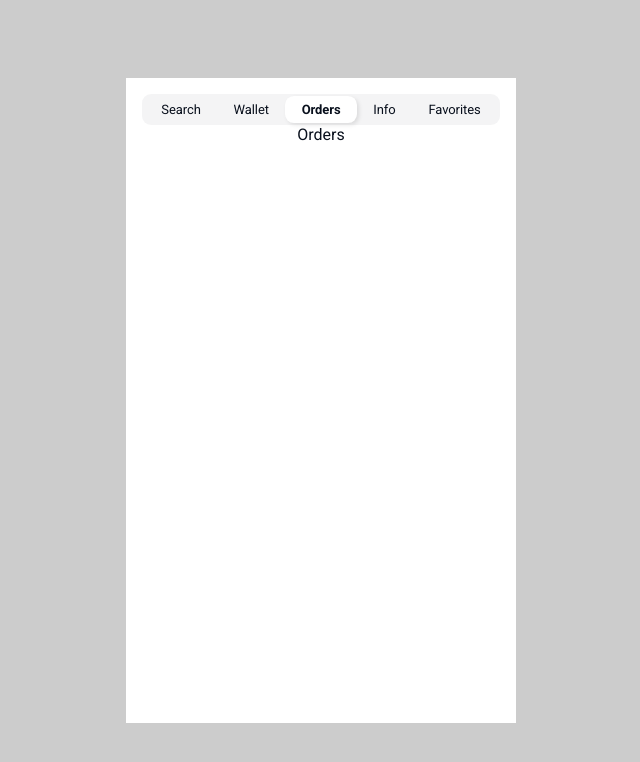
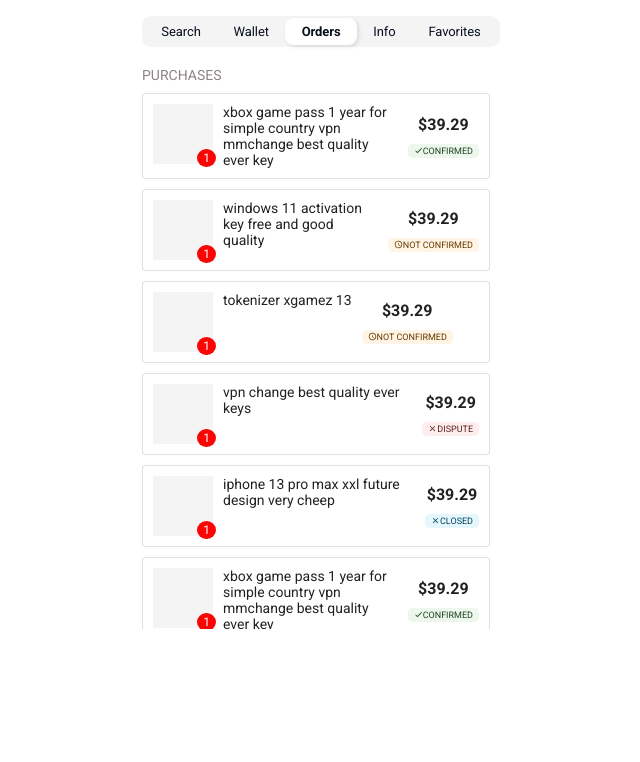
Before and after one commit to mihhha985/telegram-shop, a Next.js app: page /orders in a window 1280 px wide. Shown: the top 762 px of the page, without its empty margins (319-959 px from the left). Built offline with nearby package versions, Linux system fonts and the light colour scheme.

Commit message:
add order pages

```diff
--- a/app/globals.css
+++ b/app/globals.css
@@ -17,12 +17,12 @@
 }
 
 body{
-	background-color: #ccc;
+	background-color: #fff;
 	display: flex;
 	align-items: center;
 	justify-content: center;
-	width: 100vw;
-	height: 100vh;
+	min-width: 390px;
+	min-height: 645px;
 }
 
 .layout{
--- /dev/null
+++ b/app/orders/page.module.scss
@@ -0,0 +1,31 @@
+.orderContainer::-webkit-scrollbar {
+  width: 10px;
+}
+
+.orderContainer::-webkit-scrollbar-track {
+	border-radius: 8px;
+  -webkit-box-shadow: 5px 5px 5px -5px rgba(34, 60, 80, 0.4) inset;
+  background-color: #fcfcfc;
+}
+
+.orderContainer::-webkit-scrollbar-thumb {
+  background-color: rgba(116, 116, 128, 0.2);
+	border-radius: 8px;
+}
+
+.orderContainer{
+	width: 100%;
+	height: 600px;
+	overflow-y: scroll;
+	margin-top: 20px;
+	row-gap: 10px;
+	padding-right: 10px;
+	font-size: 14px;
+
+	h3 {
+    font-size: 14px;
+    font-weight: 400;
+    color: var(--second-text-color);
+    text-transform: uppercase;
+	}
+}
--- a/app/orders/page.tsx
+++ b/app/orders/page.tsx
@@ -1,6 +1,34 @@
+import styles from './page.module.scss';
+import OrderItem from '@/component/orderItem/OrderItem';
+
+export enum typeOrderStatus {
+	"Confirmed" = "Confirmed",
+	"Not confirmed" = "Not Confirmed",
+	"Dispute" = "Dispute",
+	"Closed" = "Closed"
+};
+
 function Page() {
+
 	return (
-		<div>Orders</div>
+		<div className={styles.orderContainer}>
+			<h3>PURCHASES</h3>
+			<OrderItem status={typeOrderStatus.Confirmed} text="xbox game pass 1 year for simple country vpn  mmchange best quality ever key" />
+			<OrderItem status={typeOrderStatus['Not confirmed']} text="windows 11 activation key free and good quality" />
+			<OrderItem status={typeOrderStatus['Not confirmed']} text="tokenizer xgamez 13" />
+			<OrderItem status={typeOrderStatus.Dispute} text="vpn change best quality ever keys" />
+			<OrderItem status={typeOrderStatus.Closed} text="iphone 13 pro max xxl future design very cheep" />
+			<OrderItem status={typeOrderStatus.Confirmed} text="xbox game pass 1 year for simple country vpn  mmchange best quality ever key" />
+			<OrderItem status={typeOrderStatus['Not confirmed']} text="windows 11 activation key free and good quality" />
+			<OrderItem status={typeOrderStatus['Not confirmed']} text="tokenizer xgamez 13" />
+			<OrderItem status={typeOrderStatus.Dispute} text="vpn change best quality ever keys" />
+			<OrderItem status={typeOrderStatus.Closed} text="iphone 13 pro max xxl future design very cheep" />
+			<OrderItem status={typeOrderStatus.Confirmed} text="xbox game pass 1 year for simple country vpn  mmchange best quality ever key" />
+			<OrderItem status={typeOrderStatus['Not confirmed']} text="windows 11 activation key free and good quality" />
+			<OrderItem status={typeOrderStatus['Not confirmed']} text="tokenizer xgamez 13" />
+			<OrderItem status={typeOrderStatus.Dispute} text="vpn change best quality ever keys" />
+			<OrderItem status={typeOrderStatus.Closed} text="iphone 13 pro max xxl future design very cheep" />
+		</div>
 	);
 }
 
--- /dev/null
+++ b/component/orderItem/OrderItem.module.css
@@ -0,0 +1,24 @@
+.orderStatus{
+	display: flex;
+	align-items:center;
+  padding: 2px 6px;
+	border-radius:5px;
+	font-size:9px;
+}
+
+.orderConfirmed{
+	background-color: rgb(237, 247, 237);
+  color: rgb(30, 70, 32);
+}
+.orderNotConfirmed{
+	background-color: rgb(255, 244, 229);
+	color: rgb(102, 60, 0);
+}
+.orderDispute{
+	color: rgb(95, 33, 32);
+	background-color: rgb(253, 237, 237);
+}
+.orderClosed{
+	color: rgb(1, 67, 97);
+	background-color: rgb(229, 246, 253);
+}
--- /dev/null
+++ b/component/orderItem/OrderItem.tsx
@@ -0,0 +1,52 @@
+import {Card, Grid, Box} from '@mui/material';
+import Skeleton from '@mui/material/Skeleton';
+import CheckIcon from '@mui/icons-material/Check';
+import ClearIcon from '@mui/icons-material/Clear';
+import AccessTimeRoundedIcon from '@mui/icons-material/AccessTimeRounded';
+import {typeOrderStatus} from "@/app/orders/page";
+import cn from "classnames";
+import styles from "./OrderItem.module.css";
+
+function OrderItem({status, text}: {status:typeOrderStatus, text: string}) {
+	return (
+		<Card variant="outlined" sx={{marginTop:"10px"}}>
+				<Grid p={"10px"} display="flex" columnGap="10px">
+					<Box sx={{position:'relative', flex: "0 0 60px", height:"60px"}}>
+						<Skeleton
+							variant="rectangular"
+							width={"100%"}
+							height={"100%"}
+						/>
+						<Box sx={{
+							padding:"2px 6px",
+							background:"rgba(250, 4, 4, 1)",
+							borderRadius:"50%",
+							fontSize:"12px",
+							color:"#fff",
+							position:"absolute",
+							bottom:"-3px",
+							right:"-3px"
+						}}>1</Box>
+					</Box>
+					<p>{text}</p>
+					<Grid display="flex" flexDirection="column" alignItems="center" justifyContent="center" rowGap="10px">
+						<span style={{fontSize:"16px", fontWeight:600}}>$39.29</span>
+						<div className={cn(styles.orderStatus, {
+							[styles.orderConfirmed]: status === typeOrderStatus.Confirmed,
+							[styles.orderNotConfirmed]: status === typeOrderStatus['Not confirmed'],
+							[styles.orderDispute]: status === typeOrderStatus.Dispute,
+							[styles.orderClosed]: status === typeOrderStatus.Closed
+						})}>
+							{status === typeOrderStatus.Confirmed && <CheckIcon fontSize="inherit"/>}
+							{status === typeOrderStatus['Not confirmed'] && <AccessTimeRoundedIcon fontSize="inherit"/>}
+							{status === typeOrderStatus.Closed && <ClearIcon fontSize="inherit"/>}
+							{status === typeOrderStatus.Dispute && <ClearIcon fontSize="inherit"/>}
+							<span style={{textTransform:"uppercase", whiteSpace:"nowrap" }}>{status}</span>
+						</div>
+					</Grid>
+				</Grid>
+			</Card>
+	);
+}
+
+export default OrderItem;
--- a/package.json
+++ b/package.json
@@ -16,6 +16,7 @@
     "@types/node": "20.4.5",
     "@types/react": "18.2.17",
     "@types/react-dom": "18.2.7",
+    "classnames": "^2.3.2",
     "next": "13.4.12",
     "node-sass": "^9.0.0",
     "react": "18.2.0",
```
Also changed, not shown: app/info/page.tsx (+13 -6 lines), 1 other file (tests, documents, lock files or other folders).
